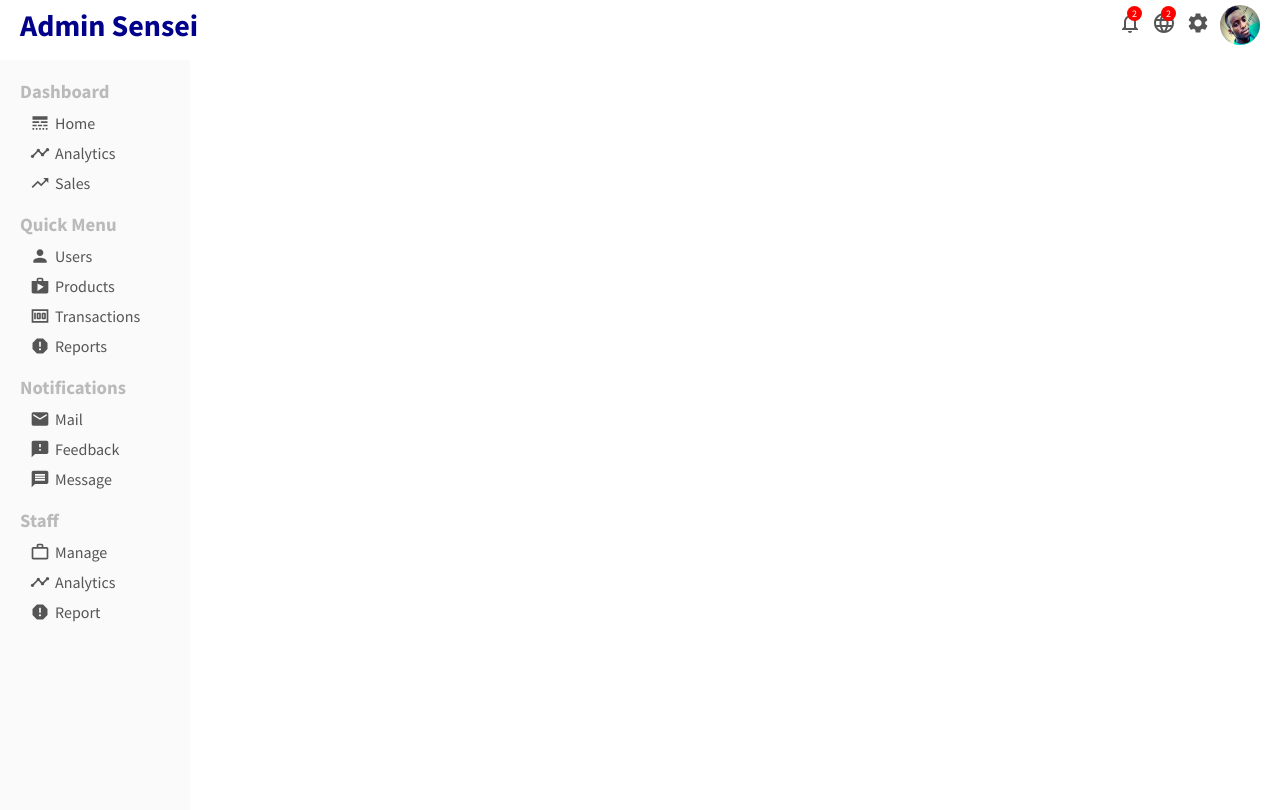
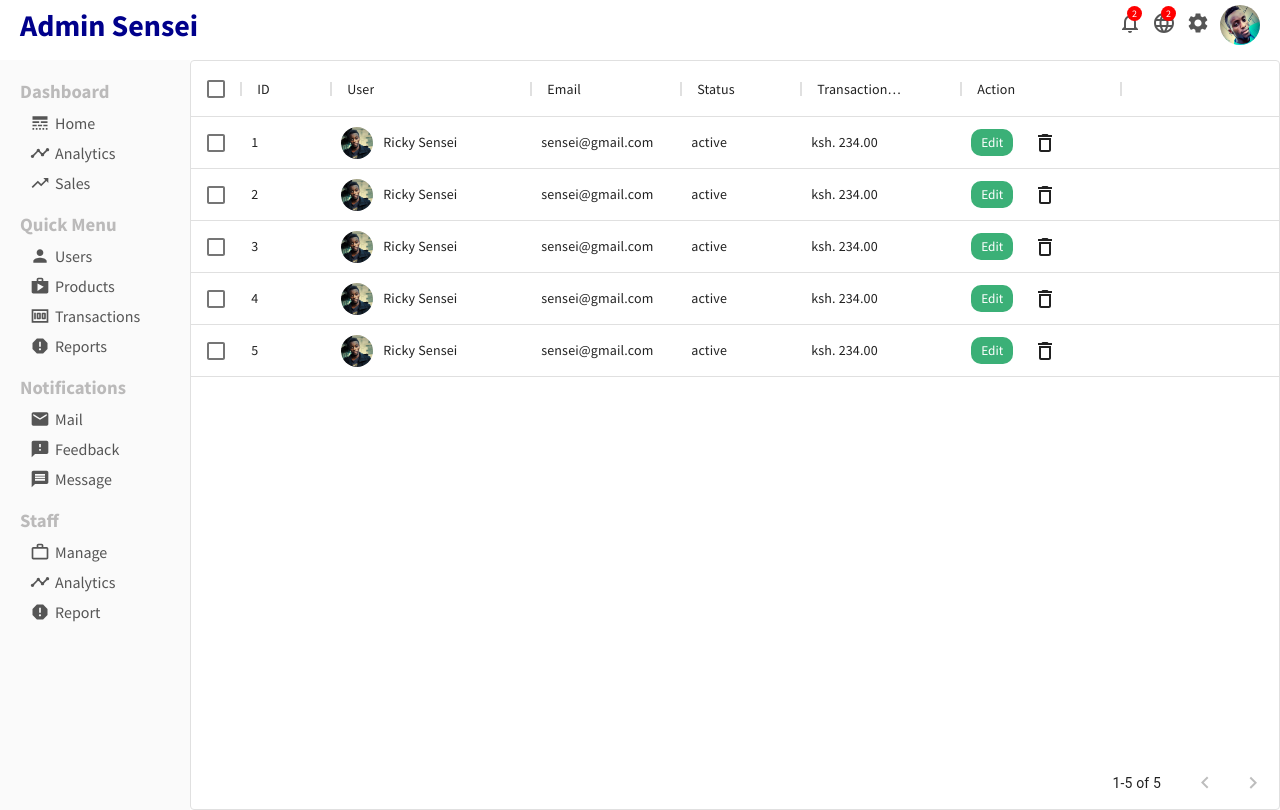
Before and after one commit to R1CKYS3NS31/sensei_admin_app, a React (Create React App) app: page /users in a window 1280 px wide. Built offline with nearby package versions, Linux system fonts and the light colour scheme.

Commit message:
users commit

```diff
--- a/src/App.jsx
+++ b/src/App.jsx
@@ -17,7 +17,7 @@ function App() {
           <Route path={"/"} exact>
             <Home/>
           </Route>
-          <Route path={"users"}>
+          <Route path={"/users"}>
             <UserList/>
           </Route>
 
--- a/src/components/views/pages/userList/UserList.jsx
+++ b/src/components/views/pages/userList/UserList.jsx
@@ -1,56 +1,110 @@
-import './userList.css'
-import {DataGrid} from '@material-ui/data-grid'
+import "./userList.css";
+import { DataGrid } from "@material-ui/data-grid";
+import { DeleteOutline } from "@material-ui/icons";
 
 export default function UserList() {
-
   const columns = [
-        { field: 'id', headerName: 'ID', width: 90 },
+    { field: "id", headerName: "ID", width: 90 },
     {
-          field: 'firstName',
-          headerName: 'First name',
+      field: "user",
+      headerName: "User",
+      width: 200,
+      editable: true,
+      renderCell: (params) => {
+        return (
+          <div className="userListUser">
+            <img
+              className="userListImg"
+              src={params.row.avatar}
+              alt="user img"
+            />
+            {params.row.username}
+          </div>
+        );
+      },
+    },
+    {
+      field: "email",
+      headerName: "Email",
       width: 150,
       editable: true,
     },
     {
-          field: 'lastName',
-          headerName: 'Last name',
-          width: 150,
+      field: "status",
+      headerName: "Status",
+      width: 120,
       editable: true,
     },
     {
-          field: 'age',
-          headerName: 'Age',
-          type: 'number',
-          width: 110,
+      field: "transaction",
+      headerName: "Transaction Volume",
+      width: 160,
       editable: true,
     },
     {
-          field: 'fullName',
-          headerName: 'Full name',
-          description: 'This column has a value getter and is not sortable.',
-          sortable: false,
+        field: "action",
+        headerName: "Action",
         width: 160,
-          valueGetter: (params) =>
-            `${params.getValue(params.id, 'firstName') || ''} ${
-              params.getValue(params.id, 'lastName') || ''
-            }`,
+        editable: true,
+        renderCell:(params)=>{
+            return (
+                <>
+                <button className="userListEdit">
+                    Edit
+                </button>
+                <DeleteOutline className="userListDelete"/>
+                </>
+
+            )
+        }
       },
   ];
 
   const rows = [
-        { id: 1, lastName: 'Snow', firstName: 'Jon', age: 35 },
-        { id: 2, lastName: 'Lannister', firstName: 'Cersei', age: 42 },
-        { id: 3, lastName: 'Lannister', firstName: 'Jaime', age: 45 },
-        { id: 4, lastName: 'Stark', firstName: 'Arya', age: 16 },
-        { id: 5, lastName: 'Targaryen', firstName: 'Daenerys', age: null },
-        { id: 6, lastName: 'Melisandre', firstName: null, age: 150 },
-        { id: 7, lastName: 'Clifford', firstName: 'Ferrara', age: 44 },
-        { id: 8, lastName: 'Frances', firstName: 'Rossini', age: 36 },
-        { id: 9, lastName: 'Roxie', firstName: 'Harvey', age: 65 },
+    {
+      id: 1,
+      username: "Ricky Sensei",
+      avatar: "sensei.png",
+      email: "sensei@gmail.com",
+      status: "active",
+      transaction: "ksh. 234.00",
+    },
+    {
+      id: 2,
+      username: "Ricky Sensei",
+      avatar: "sensei.png",
+      email: "sensei@gmail.com",
+      status: "active",
+      transaction: "ksh. 234.00",
+    },
+    {
+      id: 3,
+      username: "Ricky Sensei",
+      avatar: "sensei.png",
+      email: "sensei@gmail.com",
+      status: "active",
+      transaction: "ksh. 234.00",
+    },
+    {
+      id: 4,
+      username: "Ricky Sensei",
+      avatar: "sensei.png",
+      email: "sensei@gmail.com",
+      status: "active",
+      transaction: "ksh. 234.00",
+    },
+    {
+      id: 5,
+      username: "Ricky Sensei",
+      avatar: "sensei.png",
+      email: "sensei@gmail.com",
+      status: "active",
+      transaction: "ksh. 234.00",
+    },
   ];
 
   return (
-    <div className='userList'>
+    <div className="userList">
       <DataGrid
         rows={rows}
         columns={columns}
@@ -59,5 +113,5 @@ export default function UserList() {
         disableSelectionOnClick
       />
     </div>
-  )
+  );
 }
--- a/src/components/views/pages/userList/userList.css
+++ b/src/components/views/pages/userList/userList.css
@@ -1,3 +1,23 @@
 .userList{
     flex: 4;
 }
+.userListUser{
+    display: flex;
+    align-items: center;
+}
+.userListImg{
+    width: 32px;
+    height: 32px;
+    border-radius: 50%;
+    object-fit: cover;
+    margin-right: 10px;
+}
+.userListEdit{
+    border: none;
+    border-radius: 10px;
+    padding: 5px 10px;
+    background-color: #3bb077;
+    color: white;
+    cursor: pointer;
+    margin-right: 20px;
+}
```
Lines whose indentation alone changed are shown as unchanged.
